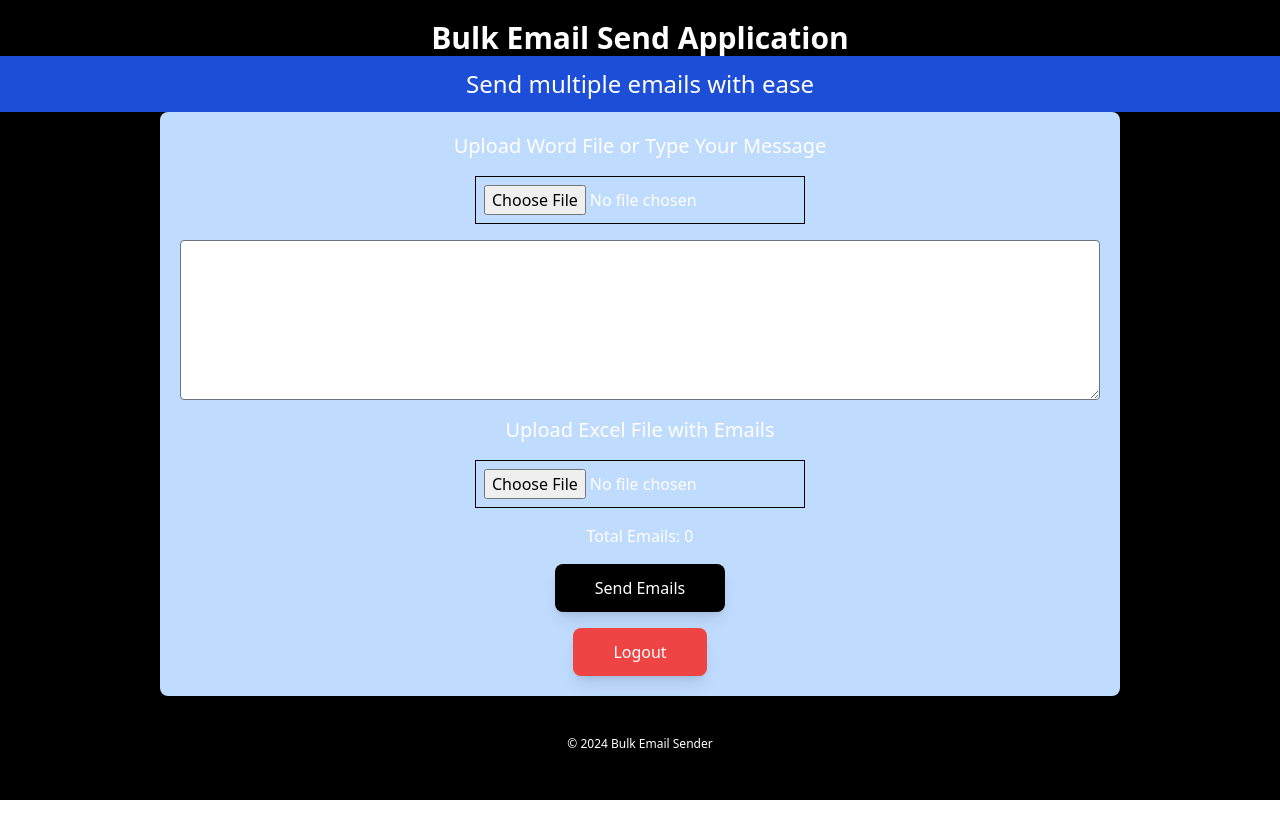
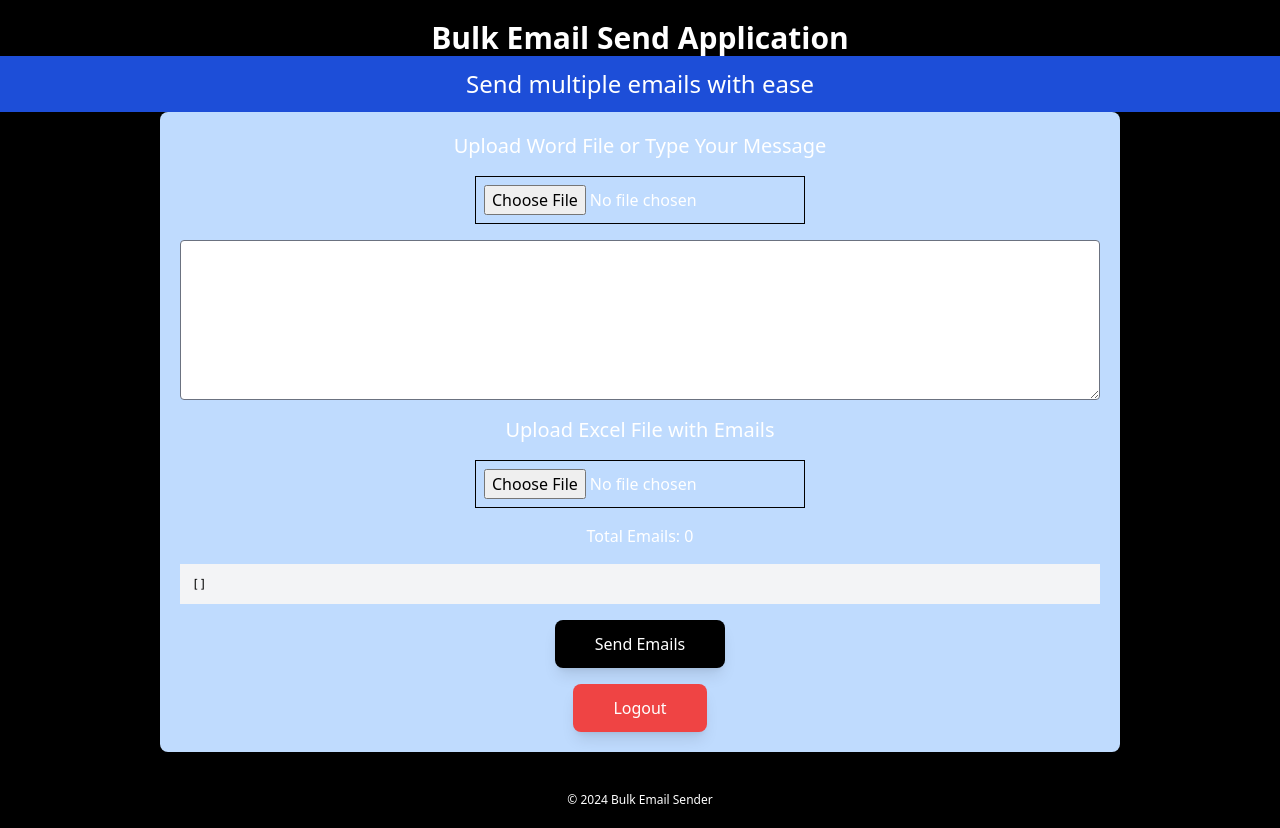
Before and after one commit to haran2231/email-fe, a React (Create React App) app: page /mailbox in a window 1280 px wide. Before the commit the page ends 800 px from the top, so only its background shows below. Built offline with nearby package versions, Linux system fonts and the light colour scheme.

Commit message:
Update Mailbox.jsx

```diff
--- a/src/Components/Mailbox.jsx
+++ b/src/Components/Mailbox.jsx
@@ -10,6 +10,7 @@ const Mailbox = () => {
     const [fileError, setFileError] = useState("");
     const [fileContent, setFileContent] = useState('');
     const [emailCount, setEmailCount] = useState(0);
+    const [excelData, setExcelData] = useState([]);
     const fileInputRef = useRef(null);
     const navigate = useNavigate();
 
@@ -27,6 +28,7 @@ const Mailbox = () => {
                 const validEmails = emailList.map(item => item.A).filter(email => validateEmail(email));
                 setData(validEmails);
                 setEmailCount(validEmails.length);
+                setExcelData(XLSX.utils.sheet_to_json(sheet));
                 setFileError("");
             } catch (error) {
                 setFileError("Error reading the file. Please ensure it is a valid Excel file.");
@@ -111,6 +113,7 @@ const Mailbox = () => {
                 <input ref={fileInputRef} onChange={handleFile} type="file" accept=".xlsx, .xls" className="p-2 border border-black" />
                 {fileError && <p className="text-red-500">{fileError}</p>}
                 <p>Total Emails: {emailCount}</p>
+                <pre className="text-xs bg-gray-100 text-black p-3 w-full overflow-auto">{JSON.stringify(excelData, null, 2)}</pre>
 
                 <button onClick={sendEmails} className="px-10 py-3 bg-black text-white rounded-lg shadow-lg" disabled={sending}>
                     {sending ? "Sending..." : "Send Emails"}
```
